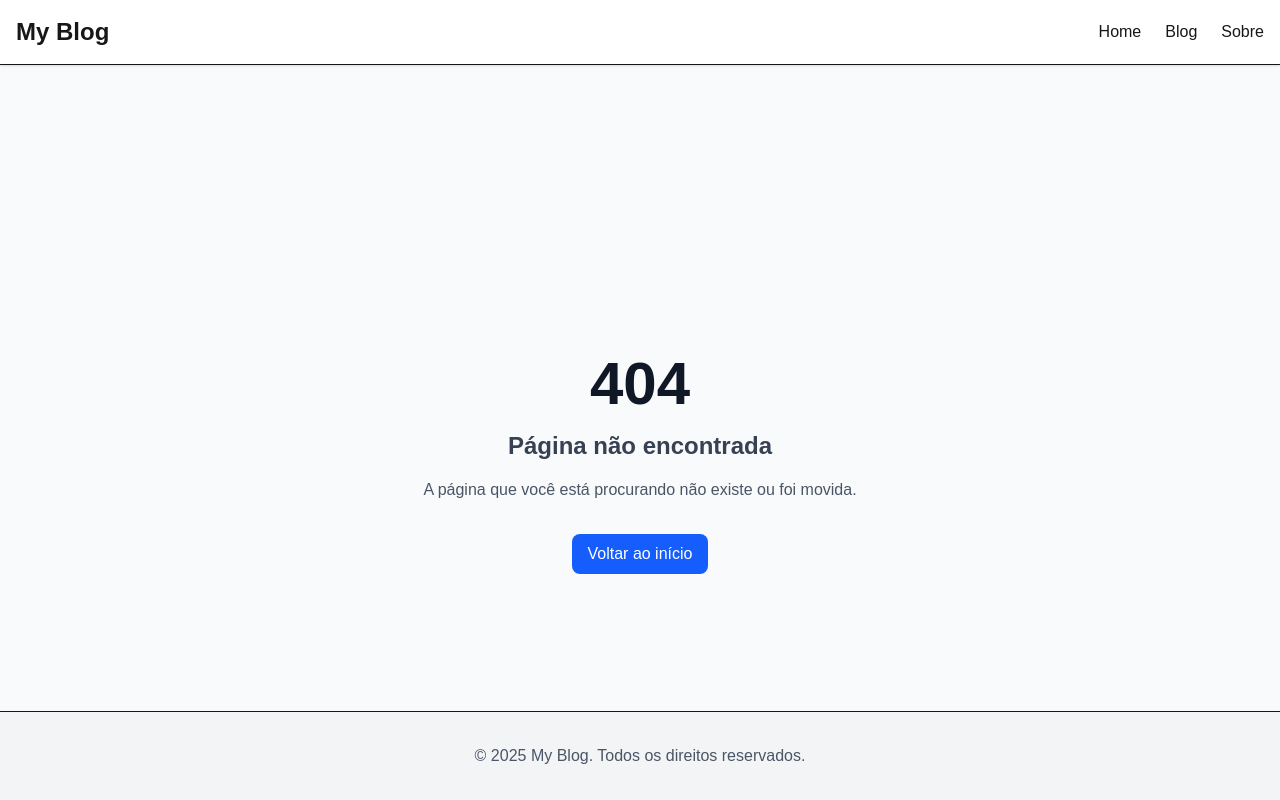
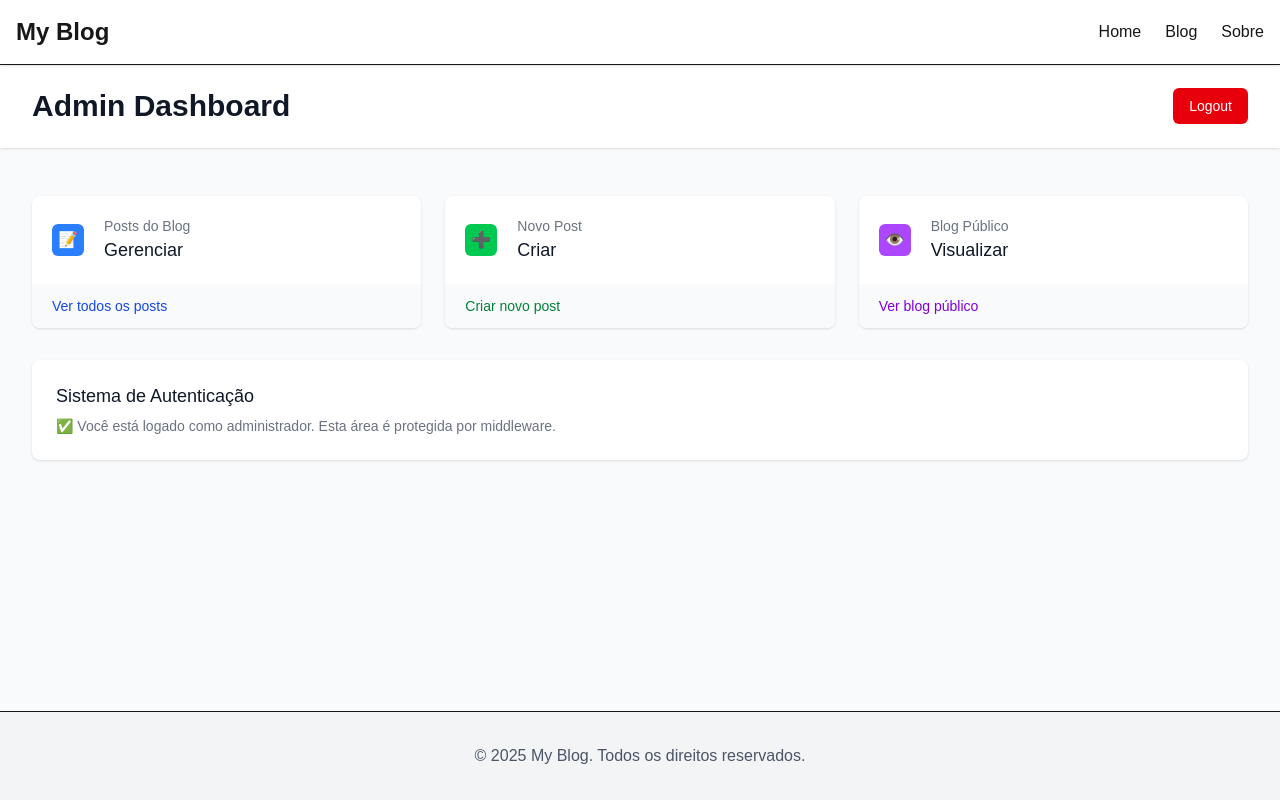
Before and after one commit to LilianMS/my-blog, a Next.js app: page /admin in a window 1280 px wide. Before the commit this address had no page. Built offline with nearby package versions, Linux system fonts and the light colour scheme.

Commit message:
:sparkles: feat: app/admin with auth

```diff
--- /dev/null
+++ b/app/admin/login/page.tsx
@@ -0,0 +1,88 @@
+// formulario de login
+
+'use client'
+
+import { useState } from 'react'
+import { useRouter } from 'next/navigation'
+
+export default function AdminLogin() {
+  const [password, setPassword] = useState('')
+  const [error, setError] = useState('')
+  const [loading, setLoading] = useState(false)
+  const router = useRouter()
+
+  const handleSubmit = async (e: React.FormEvent) => {
+    e.preventDefault()
+    setLoading(true)
+    setError('')
+
+    try {
+      const response = await fetch('/api/auth', {
+        method: 'POST',
+        headers: { 'Content-Type': 'application/json' },
+        body: JSON.stringify({ password })
+      })
+
+      const data = await response.json()
+
+      if (data.success) {
+        router.push('/admin') // Redireciona para dashboard admin
+      } else {
+        setError('Senha incorreta')
+      }
+    } catch (error) {
+      setError('Erro ao fazer login')
+    } finally {
+      setLoading(false)
+    }
+  }
+
+  return (
+    <div className="min-h-screen flex items-center justify-center bg-gray-50">
+      <div className="max-w-md w-full space-y-8">
+        <div>
+          <h2 className="mt-6 text-center text-3xl font-extrabold text-gray-900">
+            Admin Login
+          </h2>
+          <p className="mt-2 text-center text-sm text-gray-600">
+            Digite a senha para acessar a área administrativa
+          </p>
+        </div>
+
+        <form className="mt-8 space-y-6" onSubmit={handleSubmit}>
+          <div>
+            <label htmlFor="password" className="sr-only">
+              Senha
+            </label>
+            <input
+              id="password"
+              name="password"
+              type="password"
+              required
+              value={password}
+              onChange={(e) => setPassword(e.target.value)}
+              className="relative block w-full px-3 py-2 border border-gray-300 rounded-md placeholder-gray-500 text-gray-900 focus:outline-none focus:ring-blue-500 focus:border-blue-500"
+              placeholder="Digite a senha"
+            />
+          </div>
+
+          {error && (
+            <div className="text-red-600 text-sm text-center">
+              {error}
+            </div>
+          )}
+
+          <div>
+            <button
+              type="submit"
+              disabled={loading}
+              className="group relative w-full flex justify-center py-2 px-4 border border-transparent text-sm font-medium rounded-md text-white bg-blue-600 hover:bg-blue-700 focus:outline-none focus:ring-2 focus:ring-offset-2 focus:ring-blue-500 disabled:opacity-50"
+            >
+              {loading ? 'Entrando...' : 'Entrar'}
+            </button>
+          </div>
+        </form>
+      </div>
+    </div>
+  )
+}
--- /dev/null
+++ b/app/admin/page.tsx
@@ -0,0 +1,161 @@
+// dashboard admin
+'use client'
+
+import Link from 'next/link'
+import { useRouter } from 'next/navigation'
+
+export default function AdminDashboard() {
+  const router = useRouter()
+
+  const handleLogout = async () => {
+    try {
+      await fetch('/api/auth', {
+        method: 'DELETE'
+      })
+      router.push('/admin/login')
+    } catch (error) {
+      console.error('Erro ao fazer logout:', error)
+    }
+  }
+
+  return (
+    <div className="min-h-screen bg-gray-50">
+      <div className="bg-white shadow">
+        <div className="max-w-7xl mx-auto px-4 sm:px-6 lg:px-8">
+          <div className="flex justify-between items-center py-6">
+            <h1 className="text-3xl font-bold text-gray-900">
+              Admin Dashboard
+            </h1>
+            <button
+              onClick={handleLogout}
+              className="bg-red-600 hover:bg-red-700 text-white px-4 py-2 rounded-md text-sm font-medium"
+            >
+              Logout
+            </button>
+          </div>
+        </div>
+      </div>
+
+      <div className="max-w-7xl mx-auto py-6 sm:px-6 lg:px-8">
+        <div className="px-4 py-6 sm:px-0">
+          <div className="grid grid-cols-1 md:grid-cols-2 lg:grid-cols-3 gap-6">
+
+            {/* Card - Gerenciar Posts */}
+            <div className="bg-white overflow-hidden shadow rounded-lg">
+              <div className="p-5">
+                <div className="flex items-center">
+                  <div className="flex-shrink-0">
+                    <div className="w-8 h-8 bg-blue-500 rounded-md flex items-center justify-center">
+                      <span className="text-white font-bold">📝</span>
+                    </div>
+                  </div>
+                  <div className="ml-5 w-0 flex-1">
+                    <dl>
+                      <dt className="text-sm font-medium text-gray-500 truncate">
+                        Posts do Blog
+                      </dt>
+                      <dd className="text-lg font-medium text-gray-900">
+                        Gerenciar
+                      </dd>
+                    </dl>
+                  </div>
+                </div>
+              </div>
+              <div className="bg-gray-50 px-5 py-3">
+                <div className="text-sm">
+                  <Link
+                    href="/admin/posts"
+                    className="font-medium text-blue-700 hover:text-blue-900"
+                  >
+                    Ver todos os posts
+                  </Link>
+                </div>
+              </div>
+            </div>
+
+            {/* Card - Criar Post */}
+            <div className="bg-white overflow-hidden shadow rounded-lg">
+              <div className="p-5">
+                <div className="flex items-center">
+                  <div className="flex-shrink-0">
+                    <div className="w-8 h-8 bg-green-500 rounded-md flex items-center justify-center">
+                      <span className="text-white font-bold">➕</span>
+                    </div>
+                  </div>
+                  <div className="ml-5 w-0 flex-1">
+                    <dl>
+                      <dt className="text-sm font-medium text-gray-500 truncate">
+                        Novo Post
+                      </dt>
+                      <dd className="text-lg font-medium text-gray-900">
+                        Criar
+                      </dd>
+                    </dl>
+                  </div>
+                </div>
+              </div>
+              <div className="bg-gray-50 px-5 py-3">
+                <div className="text-sm">
+                  <Link
+                    href="/admin/posts/create"
+                    className="font-medium text-green-700 hover:text-green-900"
+                  >
+                    Criar novo post
+                  </Link>
+                </div>
+              </div>
+            </div>
+
+            {/* Card - Ver Blog */}
+            <div className="bg-white overflow-hidden shadow rounded-lg">
+              <div className="p-5">
+                <div className="flex items-center">
+                  <div className="flex-shrink-0">
+                    <div className="w-8 h-8 bg-purple-500 rounded-md flex items-center justify-center">
+                      <span className="text-white font-bold">👁️</span>
+                    </div>
+                  </div>
+                  <div className="ml-5 w-0 flex-1">
+                    <dl>
+                      <dt className="text-sm font-medium text-gray-500 truncate">
+                        Blog Público
+                      </dt>
+                      <dd className="text-lg font-medium text-gray-900">
+                        Visualizar
+                      </dd>
+                    </dl>
+                  </div>
+                </div>
+              </div>
+              <div className="bg-gray-50 px-5 py-3">
+                <div className="text-sm">
+                  <Link
+                    href="/blog"
+                    className="font-medium text-purple-700 hover:text-purple-900"
+                  >
+                    Ver blog público
+                  </Link>
+                </div>
+              </div>
+            </div>
+
+          </div>
+
+          {/* Status */}
+          <div className="mt-8 bg-white shadow rounded-lg">
+            <div className="px-4 py-5 sm:p-6">
+              <h3 className="text-lg leading-6 font-medium text-gray-900">
+                Sistema de Autenticação
+              </h3>
+              <div className="mt-2 max-w-xl text-sm text-gray-500">
+                <p>
+                  ✅ Você está logado como administrador. Esta área é protegida por middleware.
+                </p>
+              </div>
+            </div>
+          </div>
+        </div>
+      </div>
+    </div>
+  )
+}
--- /dev/null
+++ b/app/api/auth/route.ts
@@ -0,0 +1,26 @@
+import { NextResponse } from 'next/server'
+import { cookies } from 'next/headers'
+
+export async function POST(request: Request) {
+    const { password } = await request.json()
+    const ADMIN_PASSWORD = process.env.ADMIN_PASSWORD
+
+    if (password === ADMIN_PASSWORD) {
+        const response = NextResponse.json({ success: true })
+        response.cookies.set('admin-session', 'authenticated', {
+            httpOnly: true,
+            secure: process.env.NODE_ENV === 'production',
+            maxAge: 60 * 60 * 24 // 24 horas
+        })
+
+        return response
+    }
+
+    return NextResponse.json({ error: 'Senha incorreta' }, { status: 401 })
+}
+
+export async function DELETE() {
+    const response = NextResponse.json({ success: true })
+    response.cookies.delete('admin-session')
+    return response
+}
--- a/app/blog/[slug]/page.tsx
+++ b/app/blog/[slug]/page.tsx
@@ -16,10 +16,11 @@ export default async function Post({ params }: PostProps) {
 
 	const post = await getPost(slug);
 
-	if (!post) {
+	if (!post || post.error) {
 		return (
 			<div className="container mx-auto p-8">
-				<h1 className="">Postagem não encontrada</h1>
+				<h1 className="text-2xl font-bold">Postagem não encontrada</h1>
+				<p className="text-gray-600 mt-4">O post que você está procurando não existe.</p>
 			</div>
 		);
 	}
--- /dev/null
+++ b/middleware.ts
@@ -0,0 +1,22 @@
+import { NextResponse } from 'next/server'
+import type { NextRequest } from 'next/server'
+
+export function middleware(request: NextRequest) {
+  if (request.nextUrl.pathname.startsWith('/admin')) {
+
+    if (request.nextUrl.pathname === '/admin/login') {
+      return NextResponse.next()
+    }
+
+    const session = request.cookies.get('admin-session')
+
+    if (!session || session.value !== 'authenticated') {
+      return NextResponse.redirect(new URL('/admin/login', request.url))
+    }
+  }
+  return NextResponse.next()
+}
+
+export const config = {
+  matcher: '/admin/:path*'
+}
```
Also changed, not shown: app/admin/posts/create/page.tsx (added), app/admin/posts/page.tsx (added).
